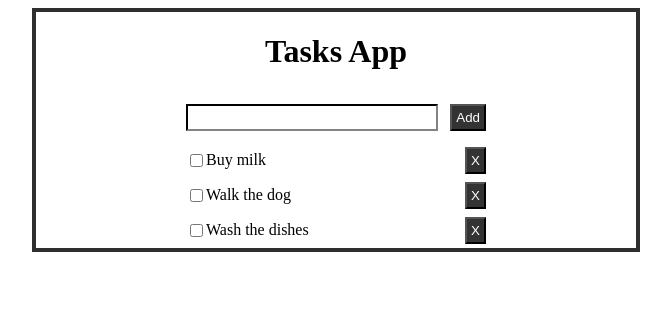
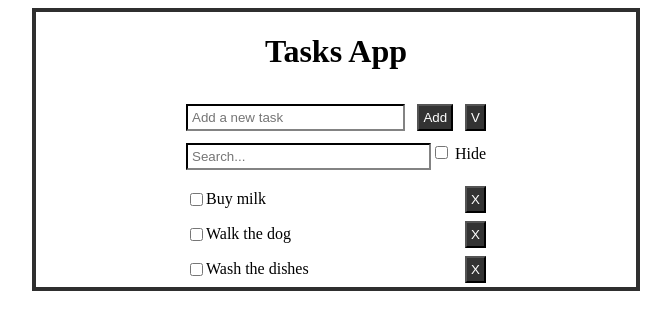
Before and after one commit to NidzaJov/vezbe-repo, a Vue app in the folder VueVezbe/tasks-app/: page / in a window 1280 px wide. Shown: the top 330 px of the page, without its empty margins (304-975 px from the left). Built offline with nearby package versions, Linux system fonts and the light colour scheme.

Commit message:
V-if and v-show

```diff
--- a/VueVezbe/tasks-app/src/components/TaskForm.vue
+++ b/VueVezbe/tasks-app/src/components/TaskForm.vue
@@ -1,7 +1,28 @@
 <template>
     <div class="task-form pl">
-      <input type="text" class="task-text ps" v-model="taskText" @keyup.enter = "addTaskHandler">
-      <my-button @click="addTaskHandler">Add</my-button>
+      <div class="form-add">
+        <input
+        type="text"
+        class="task-text ps"
+        v-model="taskText"
+        @keyup.enter ="addTaskHandler"
+        placeholder="Add a new task">
+        <my-button @click="addTaskHandler">Add</my-button>
+        <my-button @click="showSearch = !showSearch">
+          <span v-show="!showSearch"></span>
+          <span v-show="showSearch">V</span>
+        </my-button>
+      </div>
+      <div class="form-search" v-if="showSearch">
+        <input
+          type="text"
+          placeholder="Search..."
+          class="task-text search-text ps"/>
+        <label class="filter">
+          <input type="checkbox">
+          Hide
+        </label>
+      </div>
     </div>
 </template>
 
@@ -16,6 +37,7 @@
   data() {
     return {
       taskText: '',
+      showSearch: true,
     };
   },
   methods: {
@@ -33,12 +55,21 @@
 .task-form {
   width: $default-width;
   display: flex;
+  flex-wrap: wrap;
   justify-content: space-between;
   .task-text {
     color: $text-color;
     border-color: $border-color;
     flex-grow: 1;
   }
+  .form-add,
+  .form-search {
+    width: 100%;
+    display: flex;
+  }
+  .form-add {
+    margin-bottom: $padding-l;
+  }
 }
 
 </style>
```
